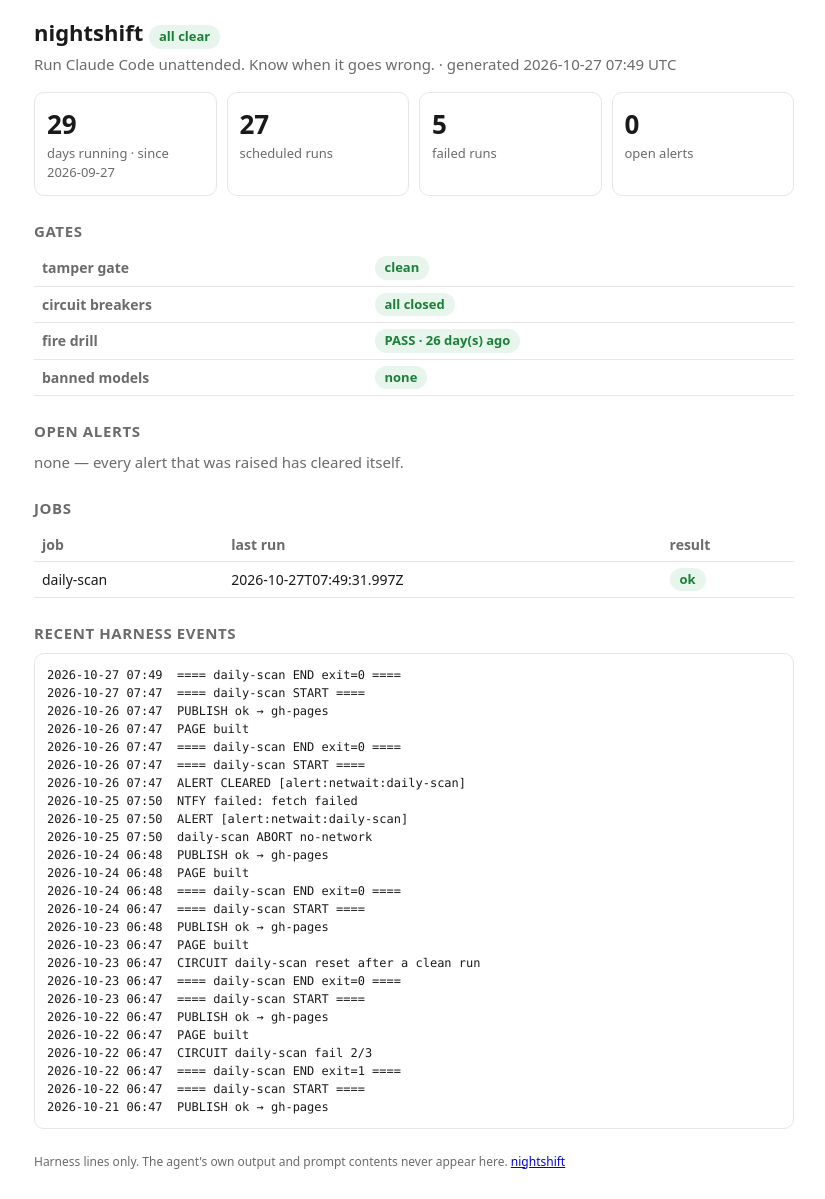
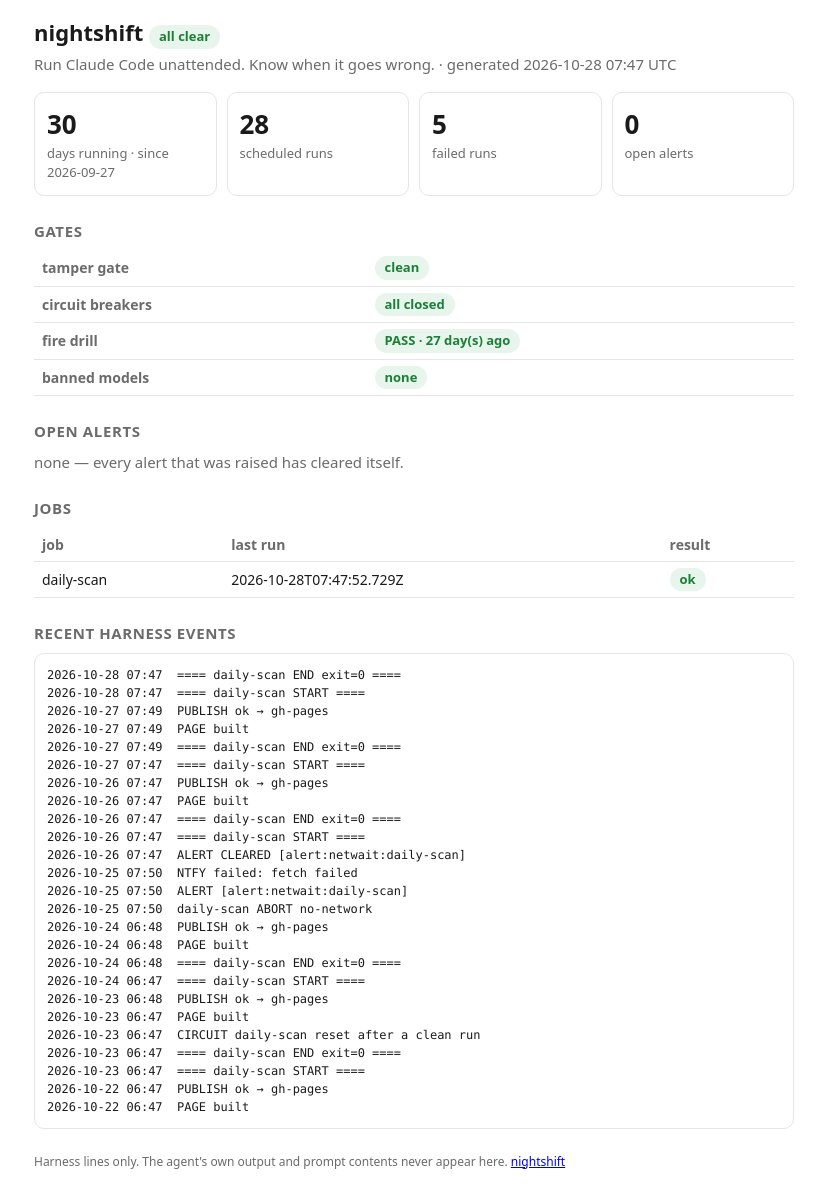
Before and after one commit to amirg76/nightshift, a plain HTML site: page index.html in a window 1280 px wide. Shown: the whole page, without its empty margins (226-1051 px from the left). Drawn offline with Linux system fonts and the light colour scheme.

Commit message:
status 2026-10-28 07:47 UTC

```diff
--- a/index.html
+++ b/index.html
@@ -14,10 +14,10 @@ pre{font:12px/1.5 var(--mono);white-space:pre-wrap;word-break:break-word;border:
 ul{padding-left:20px}li{margin:4px 0}.foot{color:var(--mut);font-size:12px;margin-top:24px}
 </style></head><body>
 <h1>nightshift <span class="pill ok">all clear</span></h1>
-<p class="sub">Run Claude Code unattended. Know when it goes wrong. · generated 2026-10-27 07:49 UTC</p>
+<p class="sub">Run Claude Code unattended. Know when it goes wrong. · generated 2026-10-28 07:47 UTC</p>
 <div class="grid">
-<div class="tile"><div class="n">29</div><div class="l">days running · since 2026-09-27</div></div>
-<div class="tile"><div class="n">27</div><div class="l">scheduled runs</div></div>
+<div class="tile"><div class="n">30</div><div class="l">days running · since 2026-09-27</div></div>
+<div class="tile"><div class="n">28</div><div class="l">scheduled runs</div></div>
 <div class="tile"><div class="n">5</div><div class="l">failed runs</div></div>
 <div class="tile"><div class="n">0</div><div class="l">open alerts</div></div>
 </div>
@@ -25,16 +25,20 @@ ul{padding-left:20px}li{margin:4px 0}.foot{color:var(--mut);font-size:12px;margi
 <table>
 <tr><th>tamper gate</th><td><span class="pill ok">clean</span></td></tr>
 <tr><th>circuit breakers</th><td><span class="pill ok">all closed</span></td></tr>
-<tr><th>fire drill</th><td><span class="pill ok">PASS · 26 day(s) ago</span></td></tr>
+<tr><th>fire drill</th><td><span class="pill ok">PASS · 27 day(s) ago</span></td></tr>
 <tr><th>banned models</th><td><span class="pill ok">none</span></td></tr>
 </table>
 <h2>Open alerts</h2>
 <p class="sub">none — every alert that was raised has cleared itself.</p>
 <h2>Jobs</h2>
-<table><tr><th>job</th><th>last run</th><th>result</th></tr><tr><td>daily-scan</td><td>2026-10-27T07:49:31.997Z</td><td><span class="pill ok">ok</span></td></tr></table>
+<table><tr><th>job</th><th>last run</th><th>result</th></tr><tr><td>daily-scan</td><td>2026-10-28T07:47:52.729Z</td><td><span class="pill ok">ok</span></td></tr></table>
 
 <h2>Recent harness events</h2>
-<pre>2026-10-27 07:49  ==== daily-scan END exit=0 ====
+<pre>2026-10-28 07:47  ==== daily-scan END exit=0 ====
+2026-10-28 07:47  ==== daily-scan START ====
+2026-10-27 07:49  PUBLISH ok → gh-pages
+2026-10-27 07:49  PAGE built
+2026-10-27 07:49  ==== daily-scan END exit=0 ====
 2026-10-27 07:47  ==== daily-scan START ====
 2026-10-26 07:47  PUBLISH ok → gh-pages
 2026-10-26 07:47  PAGE built
@@ -54,10 +58,6 @@ ul{padding-left:20px}li{margin:4px 0}.foot{color:var(--mut);font-size:12px;margi
 2026-10-23 06:47  ==== daily-scan END exit=0 ====
 2026-10-23 06:47  ==== daily-scan START ====
 2026-10-22 06:47  PUBLISH ok → gh-pages
-2026-10-22 06:47  PAGE built
-2026-10-22 06:47  CIRCUIT daily-scan fail 2/3
-2026-10-22 06:47  ==== daily-scan END exit=1 ====
-2026-10-22 06:47  ==== daily-scan START ====
-2026-10-21 06:47  PUBLISH ok → gh-pages</pre>
+2026-10-22 06:47  PAGE built</pre>
 <p class="foot">Harness lines only. The agent's own output and prompt contents never appear here. <a href="https://github.com/amirg76/nightshift">nightshift</a></p>
 </body></html>
```
